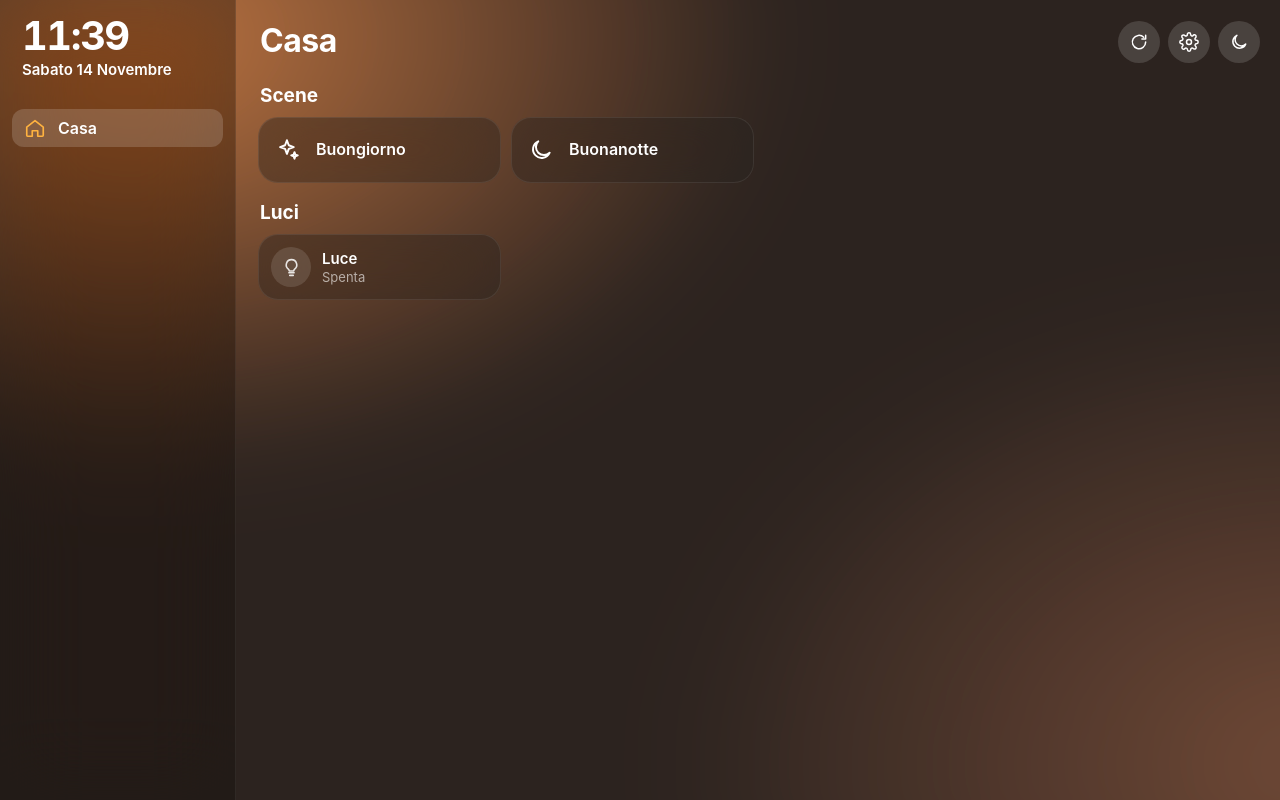
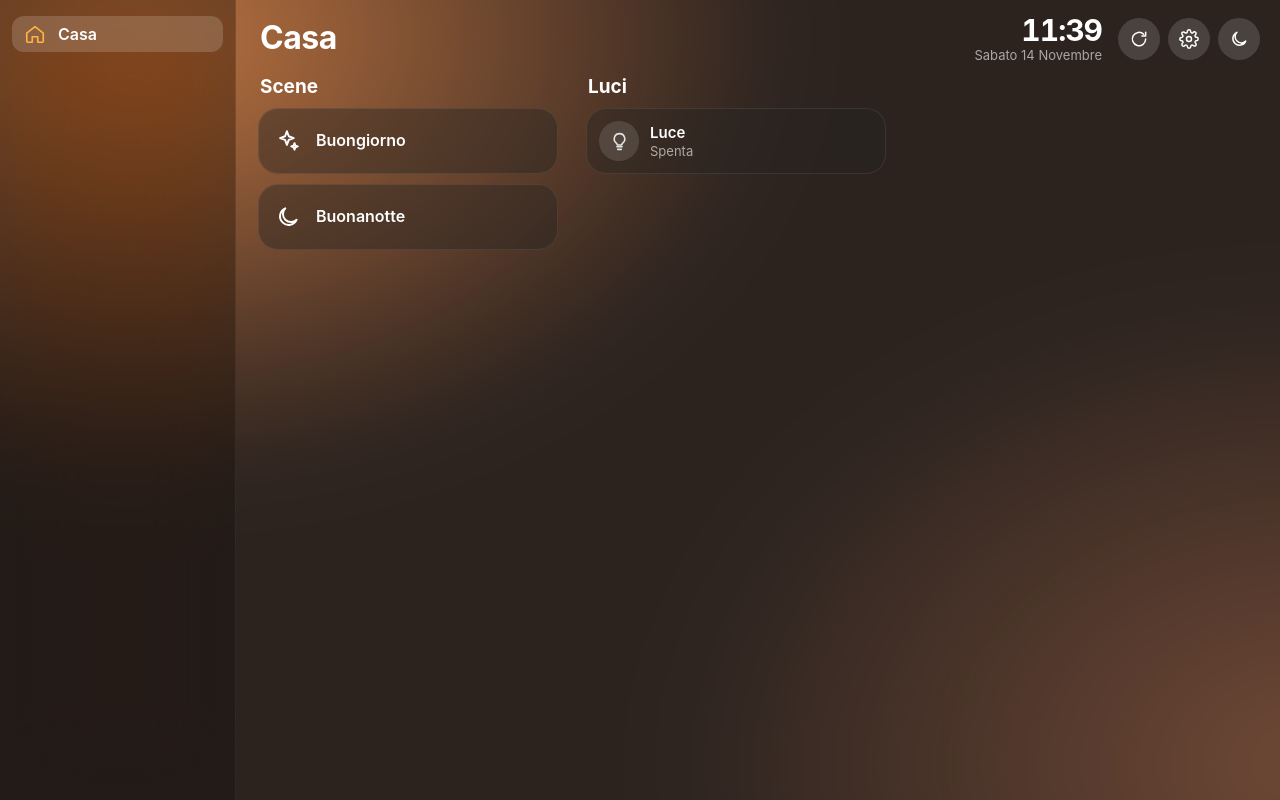
Before and after one commit to lazza3103/casa, a plain HTML site: page index.html in a window 1280 px wide. Drawn offline with Linux system fonts and the light colour scheme.

Commit message:
Add files via upload

```diff
--- a/index.html
+++ b/index.html
@@ -25,10 +25,6 @@
   [hidden] { display: none !important; }
   html, body { overscroll-behavior: none; }
   .main, nav { overscroll-behavior: contain; }
-  .main::before, nav::before { content: ''; display: block; height: 1px; }
-  /* A tutto schermo: "cuscinetto" invisibile sopra il contenuto che assorbe gli scorrimenti verso il basso */
-  body.fs .main::before, body.fs nav::before { height: 160px; }
-  body.fs .main::after, body.fs nav::after { content: ''; display: block; height: 160px; }
   html, body { margin: 0; height: 100%; }
   body {
     font-family: -apple-system, BlinkMacSystemFont, "SF Pro Text", "Helvetica Neue", sans-serif;
@@ -51,23 +47,25 @@
     background: rgba(20,16,14,.38); border-right: 1px solid rgba(255,255,255,.06);
     -webkit-backdrop-filter: blur(40px) saturate(1.4); backdrop-filter: blur(40px) saturate(1.4);
   }
-  .clockbox { padding: 0 10px 8px; transition: padding .3s; }
-  body.fs .clockbox { padding-top: 46px; }
-  body.fs .side { padding-top: 12px; }
-  .clock { font-size: 40px; font-weight: 700; letter-spacing: -1.5px; line-height: 1; font-variant-numeric: tabular-nums; }
-  .date { font-size: 15px; font-weight: 600; margin-top: 4px; text-transform: capitalize; }
-  .wx { font-size: 14px; color: var(--muted); margin-top: 3px; min-height: 18px; }
+  /* a tutto schermo la X di iOS sta in alto a sinistra: lascio spazio */
+  .side { transition: padding .3s; }
+  body.fs .side { padding-top: 54px; }
+  .clockmini { text-align: right; flex: none; line-height: 1.15; }
+  .clock { font-size: 30px; font-weight: 700; letter-spacing: -1px; line-height: 1; font-variant-numeric: tabular-nums; }
+  .clocksub { font-size: 13px; color: var(--muted); margin-top: 3px; white-space: nowrap; }
+  .date { text-transform: capitalize; }
   nav { overflow-y: auto; flex: 1; scrollbar-width: none; margin: 0 -2px; padding: 0 2px; }
   nav::-webkit-scrollbar { display: none; }
   .navlabel { font-size: 13px; font-weight: 600; color: var(--muted); padding: 12px 12px 4px; }
   .navitem {
     display: flex; align-items: center; gap: 12px; width: 100%;
-    padding: 8px 12px; border: 0; border-radius: 12px; background: transparent;
+    padding: 7px 12px; border: 0; border-radius: 12px; background: transparent;
     color: var(--text); font: inherit; font-size: 16px; text-align: left; cursor: pointer;
   }
   .navitem svg { font-size: 22px; color: var(--accent); }
   .navitem.active { background: rgba(255,255,255,.16); font-weight: 600; }
-  .topbar { display: flex; align-items: center; justify-content: space-between; gap: 12px; }
+  .topbar { display: flex; align-items: center; gap: 16px; flex: none; padding-bottom: 4px; }
+  .topbar .title { flex: 1; min-width: 0; white-space: nowrap; overflow: hidden; text-overflow: ellipsis; }
   .sidebtns { display: flex; gap: 8px; flex: none; }
   .roundbtn {
     width: 42px; height: 42px; border-radius: 50%; border: 0; cursor: pointer;
@@ -76,17 +74,27 @@
 
   /* ---------- Contenuto ---------- */
   .main {
-    overflow-y: auto; -webkit-overflow-scrolling: touch; min-height: 0; scrollbar-width: none;
-    padding: max(16px, env(safe-area-inset-top)) max(20px, env(safe-area-inset-right)) max(24px, env(safe-area-inset-bottom)) 22px;
+    display: flex; flex-direction: column; overflow: hidden; min-height: 0; min-width: 0;
+    padding: max(14px, env(safe-area-inset-top)) max(20px, env(safe-area-inset-right)) max(14px, env(safe-area-inset-bottom)) 22px;
   }
-  .main::-webkit-scrollbar { display: none; }
+  /* I riquadri scorrono in ORIZZONTALE: lo scorrimento verso il basso non serve mai */
+  .pages {
+    flex: 1; min-height: 0; display: flex; gap: 28px;
+    overflow-x: auto; overflow-y: hidden; -webkit-overflow-scrolling: touch; overscroll-behavior: contain;
+    scroll-snap-type: x proximity; scrollbar-width: none; touch-action: pan-x;
+    -webkit-mask-image: linear-gradient(to right, #000 calc(100% - 28px), transparent);
+            mask-image: linear-gradient(to right, #000 calc(100% - 28px), transparent);
+    padding-right: 28px;
+  }
+  .pages::-webkit-scrollbar { display: none; }
+  .group { flex: none; display: flex; flex-direction: column; min-height: 0; scroll-snap-align: start; }
   .title { font-size: 32px; font-weight: 700; letter-spacing: -.5px; margin: 4px 2px 6px; }
-  .group h3 { font-size: 19px; font-weight: 700; margin: 18px 2px 10px; }
+  .group h3 { font-size: 19px; font-weight: 700; margin: 8px 2px 10px; white-space: nowrap; }
 
   .grid {
-    display: grid; gap: 10px;
-    grid-template-columns: repeat(auto-fill, minmax(min(100%, 200px), 1fr));
-    grid-auto-rows: 66px; grid-auto-flow: row dense;
+    flex: 1; min-height: 0; display: grid; gap: 10px;
+    grid-auto-flow: column dense; grid-auto-columns: var(--colw, 220px);
+    grid-template-rows: repeat(var(--rows, 3), 66px); align-content: start;
   }
   .tile {
     position: relative; display: flex; align-items: center; gap: 11px;
@@ -185,7 +193,6 @@
     nav { display: flex; gap: 6px; overflow-x: auto; flex: none; }
     .navlabel { display: none; }
     .navitem { width: auto; white-space: nowrap; }
-    .grid { grid-template-columns: repeat(2, minmax(0, 1fr)); }
     .tile.scene .ic { width: 26px; font-size: 22px; }
   }
 </style>
@@ -195,14 +202,18 @@
 
 <div class="app">
   <aside class="side">
-    <div class="clockbox">
-      <div class="clock" id="clock">--:--</div>
-      <div class="date" id="date"></div>
-      <div class="wx" id="wx"></div>
-    </div>
     <nav id="nav"></nav>
   </aside>
-  <main class="main" id="main"></main>
+  <main class="main" id="main">
+    <div class="topbar" id="topbar">
+      <div class="title" id="title"></div>
+      <div class="clockmini">
+        <div class="clock" id="clock">--:--</div>
+        <div class="clocksub"><span class="date" id="date"></span><span id="wx"></span></div>
+      </div>
+    </div>
+    <div class="pages" id="pages"></div>
+  </main>
 </div>
 
 <div class="dim" id="dim"><div class="dclock" id="dclock"></div></div>
@@ -407,7 +418,7 @@ Luce | lampadina | interruttore`;
       const b = el('button', 'navitem' + (p.name === current ? ' active' : ''));
       b.innerHTML = svg(navIcon(p.name, isRoom));
       b.appendChild(el('span', null, p.name));
-      b.addEventListener('click', () => { current = p.name; store.set('casa.page', current); render(); $('main').scrollTop = isFullscreen() ? BUFFER : 0; });
+      b.addEventListener('click', () => { current = p.name; store.set('casa.page', current); render(); $('pages').scrollLeft = 0; });
       nav.appendChild(b);
     };
     top.forEach(p => addNav(p, false));
@@ -420,14 +431,12 @@ Luce | lampadina | interruttore`;
     $('bg').style.background = `radial-gradient(55% 60% at 20% 15%, ${a} 0%, transparent 70%), radial-gradient(55% 65% at 90% 85%, ${b2} 0%, transparent 70%), ${c}`;
 
     // contenuto
-    const main = $('main');
+    const main = $('pages');
     main.textContent = '';
+    if (sideBtns.parentNode !== $('topbar')) $('topbar').appendChild(sideBtns);
     const page = list[idx];
+    $('title').textContent = page ? page.name : '';
     if (!page) { main.appendChild(el('div', 'empty', 'Nessuna pagina: apri le impostazioni ⚙︎ per aggiungerne.')); return; }
-    const bar = el('div', 'topbar');
-    bar.appendChild(el('div', 'title', page.name));
-    bar.appendChild(sideBtns);
-    main.appendChild(bar);
     for (const g of page.groups) {
       if (!g.items.length) continue;
       const sec = el('section', 'group');
@@ -437,7 +446,27 @@ Luce | lampadina | interruttore`;
       sec.appendChild(grid);
       main.appendChild(sec);
     }
+    layoutGrids();
   }
+
+  // Calcola quante righe di riquadri entrano in altezza e quanto è larga una colonna
+  function layoutGrids() {
+    const pages = $('pages');
+    if (!pages) return;
+    const w = pages.clientWidth;
+    const colw = Math.round(Math.max(170, Math.min(300, (w - 28 - 10) / 2.15)));
+    pages.style.setProperty('--colw', colw + 'px');
+    pages.querySelectorAll('.grid').forEach(g => {
+      const h = g.clientHeight;
+      const rows = Math.max(1, Math.floor((h + 10) / 76));
+      g.style.setProperty('--rows', rows);
+      g.querySelectorAll('.tile.big, .tile.wasbig').forEach(t => {
+        t.classList.toggle('big', rows >= 2); t.classList.toggle('wasbig', rows < 2);
+      });
+    });
+  }
+  window.addEventListener('resize', () => requestAnimationFrame(layoutGrids));
+  window.addEventListener('orientationchange', () => setTimeout(layoutGrids, 300));
 
   function stateText(it) {
     const on = !!states[it.shortcut];
@@ -676,7 +705,7 @@ Luce | lampadina | interruttore`;
     if (!place) { $('wx').textContent = ''; return; }
     try {
       const d = await (await fetch(`https://api.open-meteo.com/v1/forecast?latitude=${place.lat}&longitude=${place.lon}&current=temperature_2m,weather_code&timezone=auto`)).json();
-      $('wx').textContent = `${Math.round(d.current.temperature_2m)}° · ${WMO[d.current.weather_code] || ''} · ${place.name}`;
+      $('wx').textContent = ` · ${Math.round(d.current.temperature_2m)}° ${WMO[d.current.weather_code] || ''}`;
     } catch {}
   }
   async function findCity() {
@@ -725,28 +754,13 @@ Luce | lampadina | interruttore`;
   }, true);
   // A tutto schermo tengo le aree scorrevoli sempre "un pixel sotto la cima",
   // così uno scorrimento verso il basso muove la pagina invece di chiudere il tutto schermo.
-  const BUFFER = 160; // px di margine, come il "tira per aggiornare"
-  function keepOffTop(el) {
-    if (!el) return;
-    let t, touching = false;
-    const settle = () => {
-      if (!isFullscreen() || touching) return;
-      const max = el.scrollHeight - el.clientHeight;
-      if (el.scrollTop < BUFFER) el.scrollTo({ top: BUFFER, behavior: 'smooth' });
-      else if (el.scrollTop > max - BUFFER) el.scrollTo({ top: Math.max(BUFFER, max - BUFFER), behavior: 'smooth' });
-    };
-    el.addEventListener('touchstart', () => { touching = true; clearTimeout(t); }, { passive: true });
-    el.addEventListener('touchend', () => { touching = false; clearTimeout(t); t = setTimeout(settle, 120); }, { passive: true });
-    el.addEventListener('scroll', () => { clearTimeout(t); t = setTimeout(settle, 160); }, { passive: true });
-  }
-  keepOffTop($('main')); keepOffTop($('nav'));
   // Le zone fisse (orologio, sfondo) non devono trascinare la pagina
   document.addEventListener('touchmove', e => {
-    if (isFullscreen() && !e.target.closest('.main, nav, .sheet')) e.preventDefault();
+    if (isFullscreen() && !e.target.closest('.pages, nav, .sheet')) e.preventDefault();
   }, { passive: false });
   const markFs = () => {
     document.body.classList.toggle('fs', isFullscreen());
-    [$('main'), $('nav')].forEach(el => { if (isFullscreen()) { if (el.scrollTop < BUFFER) el.scrollTop = BUFFER; } else if (el.scrollTop <= BUFFER) el.scrollTop = 0; });
+    setTimeout(layoutGrids, 250);
   };
   document.addEventListener('fullscreenchange', markFs);
   document.addEventListener('webkitfullscreenchange', markFs);
```
